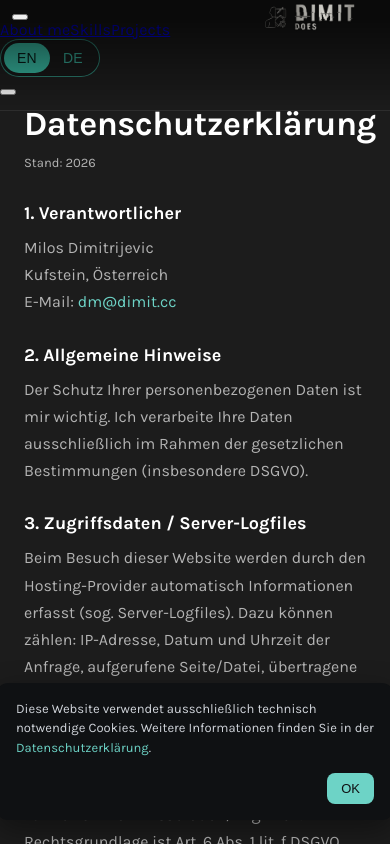
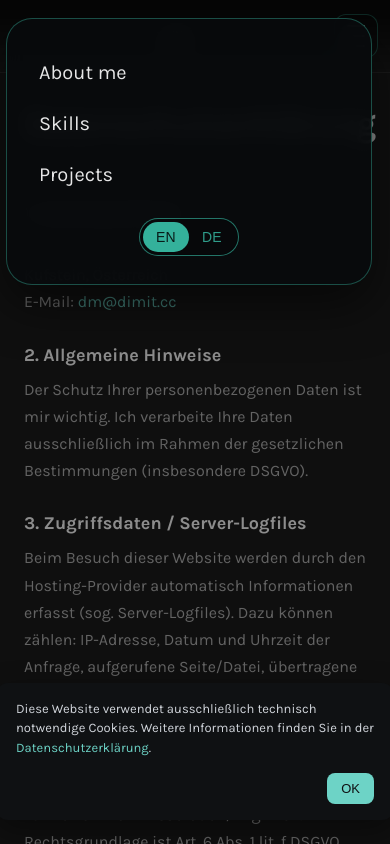
Before and after one commit to milosdimi/angular-portfolio, an Angular app: page /datenschutz in a window 390 px wide. Both pictures are taken after a click on the button "Open menu". Shown: the top 844 px of the page. Built offline with nearby package versions, Linux system fonts and the light colour scheme.

Commit message:
header responsive update

```diff
--- a/src/app/core/header/header.component.html
+++ b/src/app/core/header/header.component.html
@@ -1,22 +1,31 @@
 <header class="header">
   <div class="container header__inner">
-    <!-- Logo LEFT -->
+    <!-- LEFT: Language + Nav (Desktop) -->
+    <div class="header__left">
+      <div class="lang lang--slider lang--desktop" role="group" aria-label="Language switch">
+        <span class="lang__thumb isLeft" aria-hidden="true"></span>
+        <button class="lang__btn isActive" type="button">EN</button>
+        <button class="lang__btn" type="button">DE</button>
+      </div>
+
+      <nav class="nav" aria-label="Primary">
+        <a class="nav__link" href="#about">About me</a>
+        <a class="nav__link" href="#skills">Skills</a>
+        <a class="nav__link" href="#projects">Projects</a>
+      </nav>
+    </div>
+
+    <!-- RIGHT: Logo -->
     <a class="logo" routerLink="/" aria-label="Home">
       <img src="assets/logo/logo_grau.png" alt="DIMIT Logo" />
     </a>
 
-    <!-- Desktop Nav (optional) -->
-    <nav class="nav nav--desktop" aria-label="Primary">
-      <a class="nav__link" href="#about">About me</a>
-      <a class="nav__link" href="#skills">Skills</a>
-      <a class="nav__link" href="#projects">Projects</a>
-    </nav>
-
-    <!-- Burger RIGHT (mobile) -->
+    <!-- Burger (Mobile) -->
     <button
       class="burger"
       type="button"
       aria-label="Open menu"
+      aria-controls="mobile-menu"
       [attr.aria-expanded]="menuOpen"
       (click)="toggleMenu()"
     >
@@ -24,8 +33,10 @@
     </button>
   </div>
 
-  <!-- Mobile Menu Overlay -->
-  <div class="menu" [class.is-open]="menuOpen">
+  <!-- Mobile Menu -->
+  <div class="menu" id="mobile-menu" [class.is-open]="menuOpen">
+    <button class="menu__backdrop" type="button" (click)="closeMenu()" aria-label="Close menu"></button>
+
     <div class="menu__panel">
       <a class="menu__link" href="#about" (click)="closeMenu()">About me</a>
       <a class="menu__link" href="#skills" (click)="closeMenu()">Skills</a>
@@ -33,12 +44,11 @@
 
       <div class="menu__lang">
         <div class="lang lang--slider" role="group" aria-label="Language switch">
+          <span class="lang__thumb isLeft" aria-hidden="true"></span>
           <button class="lang__btn isActive" type="button">EN</button>
           <button class="lang__btn" type="button">DE</button>
         </div>
       </div>
     </div>
-
-    <button class="menu__backdrop" type="button" (click)="closeMenu()" aria-label="Close menu"></button>
   </div>
 </header>
--- a/src/app/core/header/header.component.scss
+++ b/src/app/core/header/header.component.scss
@@ -1,10 +1,22 @@
+/* =========================
+   HEADER (Desktop + Mobile)
+   ========================= */
+
+:host {
+  display: block;
+}
+
+/* Wrapper */
 .header {
   position: fixed;
-  inset: 0 0 auto 0;
+  top: 0;
+  left: 0;
+  right: 0;
   z-index: 50;
   padding: 14px 0;
   background: transparent;
 
+  /* top fade like figma */
   &::before {
     content: "";
     position: absolute;
@@ -18,6 +30,7 @@
     );
   }
 
+  /* subtle bottom hairline */
   &::after {
     content: "";
     position: absolute;
@@ -30,6 +43,7 @@
   }
 }
 
+/* inner layout */
 .header__inner {
   position: relative;
   display: flex;
@@ -38,13 +52,43 @@
   gap: 14px;
 }
 
+/* left area: language + nav (desktop) */
 .header__left {
   display: flex;
   align-items: center;
   gap: 18px;
 }
 
-/* ===== Language Switch ===== */
+/* =========================
+   LOGO
+   ========================= */
+
+.logo {
+  display: inline-flex;
+  align-items: center;
+  pointer-events: auto;
+  text-decoration: none;
+}
+
+.logo img {
+  height: 54px; /* desktop */
+  width: auto;
+  display: block;
+  opacity: 0.98;
+  transition:
+    transform 120ms ease,
+    filter 120ms ease;
+}
+
+.logo:hover img {
+  transform: scale(1.02);
+  filter: drop-shadow(2px 4px 6px rgba(0, 0, 0, 0.65));
+}
+
+/* =========================
+   LANGUAGE SWITCH
+   ========================= */
+
 .lang {
   display: inline-flex;
   align-items: center;
@@ -54,6 +98,8 @@
   border: 1px solid rgba(61, 207, 182, 0.55);
   background: rgba(0, 0, 0, 0.14);
   box-shadow: 0 0 0 1px rgba(0, 0, 0, 0.12) inset;
+
+  position: relative;
 }
 
 .lang__btn {
@@ -71,9 +117,9 @@
 
   cursor: pointer;
   transition:
-    background var(--t-fast, 120ms),
-    color var(--t-fast, 120ms),
-    transform var(--t-fast, 120ms);
+    background 120ms ease,
+    color 120ms ease,
+    transform 120ms ease;
 }
 
 .lang__btn.isActive {
@@ -90,7 +136,21 @@
   outline-offset: 2px;
 }
 
-/* ===== Nav ===== */
+/* optional thumb if you use it visually */
+.lang__thumb {
+  position: absolute;
+  inset: 3px;
+  width: 46px;
+  border-radius: 999px;
+  background: rgba(61, 207, 182, 0.85);
+  opacity: 0; /* keep off unless you animate */
+  pointer-events: none;
+}
+
+/* =========================
+   NAV (Desktop)
+   ========================= */
+
 .nav {
   display: flex;
   gap: 18px;
@@ -100,7 +160,7 @@
   color: rgba(255, 255, 255, 0.82);
   text-decoration: none;
   position: relative;
-  transition: color var(--t-fast, 120ms);
+  transition: color 120ms ease;
 }
 
 .nav__link:hover {
@@ -117,47 +177,140 @@
   border-radius: 50%;
   background: rgba(61, 207, 182, 0.9);
   transform: translateX(-50%) scale(0);
-  transition: transform var(--t-fast, 120ms);
+  transition: transform 120ms ease;
 }
 
 .nav__link:hover::after {
   transform: translateX(-50%) scale(1);
 }
 
-/* ===== Logo ===== */
-.logo {
-  position: absolute;
-  right: 0;
-  top: 50%;
-  transform: translateY(-50%);
-  pointer-events: auto;
+/* =========================
+   BURGER (Mobile)
+   ========================= */
+
+.burger {
+  display: none; /* visible on mobile */
+  width: 44px;
+  height: 44px;
+  border-radius: 12px;
+  border: 1px solid rgba(61, 207, 182, 0.35);
+  background: rgba(0, 0, 0, 0.18);
+  cursor: pointer;
+  padding: 0;
+
+  align-items: center;
+  justify-content: center;
+  flex-direction: column;
+
+  transition:
+    transform 120ms ease,
+    border-color 120ms ease,
+    background 120ms ease;
 }
 
-.logo img {
-  height: 160px;
-  width: auto;
-  display: block;
-  opacity: 0.98;
-  transition:
-    transform var(--t-fast, 120ms),
-    filter var(--t-fast, 120ms);
+.burger:hover {
+  border-color: rgba(61, 207, 182, 0.55);
+  background: rgba(0, 0, 0, 0.24);
 }
 
-.logo:hover img {
-  transform: scale(1.02);
+.burger:active {
+  transform: scale(0.98);
 }
 
-.logo:hover img {
-  filter: drop-shadow(2px 4px 6px black);
+.burger:focus-visible {
+  outline: 2px solid rgba(61, 207, 182, 0.55);
+  outline-offset: 2px;
 }
 
-/* ===== Responsive ===== */
+.burger span {
+  display: block;
+  width: 18px;
+  height: 2px;
+  margin: 4px auto;
+  background: rgba(255, 255, 255, 0.8);
+  border-radius: 2px;
+}
+
+/* =========================
+   MOBILE MENU OVERLAY
+   ========================= */
+
+.menu {
+  position: fixed;
+  inset: 0;
+  z-index: 60;
+  pointer-events: none;
+  opacity: 0;
+  transition: opacity 160ms ease;
+}
+
+.menu.is-open {
+  pointer-events: auto;
+  opacity: 1;
+}
+
+.menu__backdrop {
+  position: absolute;
+  inset: 0;
+  border: 0;
+  padding: 0;
+  background: rgba(0, 0, 0, 0.45);
+}
+
+.menu__panel {
+  position: absolute;
+  top: 18px;
+  right: 18px;
+  width: min(320px, calc(100% - 36px));
+  padding: 28px 22px;
+  border-radius: 26px;
+
+  background: rgba(8, 10, 12, 0.92);
+  border: 1px solid rgba(61, 207, 182, 0.35);
+  box-shadow: 0 18px 50px rgba(0, 0, 0, 0.55);
+  backdrop-filter: blur(10px);
+}
+
+.menu__link {
+  display: block;
+  padding: 14px 10px;
+  font-size: 20px;
+  color: rgba(255, 255, 255, 0.9);
+  text-decoration: none;
+  transition:
+    color 120ms ease,
+    transform 120ms ease;
+}
+
+.menu__link:hover {
+  color: rgba(61, 207, 182, 1);
+  transform: translateX(2px);
+}
+
+.menu__lang {
+  margin-top: 18px;
+  display: flex;
+  justify-content: center;
+}
+
+/* =========================
+   RESPONSIVE
+   ========================= */
+
 @media (max-width: 900px) {
-  .nav {
-    display: none; /* später Burger Menü */
+  /* hide desktop items */
+  .nav,
+  .lang--desktop {
+    display: none;
   }
 
+  /* show burger */
+  .burger {
+    display: inline-flex;
+  }
+
+  /* smaller logo */
   .logo img {
-    height: 100px; /* etwas kleiner auf mobile */
+    height: 44px;
   }
 }
--- a/src/app/core/header/header.component.ts
+++ b/src/app/core/header/header.component.ts
@@ -1,4 +1,4 @@
-import { Component } from '@angular/core';
+import { Component, HostListener } from '@angular/core';
 import { RouterLink } from '@angular/router';
 
 @Component({
@@ -13,9 +13,16 @@ export class HeaderComponent {
 
   toggleMenu() {
     this.menuOpen = !this.menuOpen;
+    document.body.style.overflow = this.menuOpen ? 'hidden' : '';
   }
 
   closeMenu() {
     this.menuOpen = false;
+    document.body.style.overflow = '';
+  }
+
+  @HostListener('document:keydown.escape')
+  onEsc() {
+    this.closeMenu();
   }
 }
```
